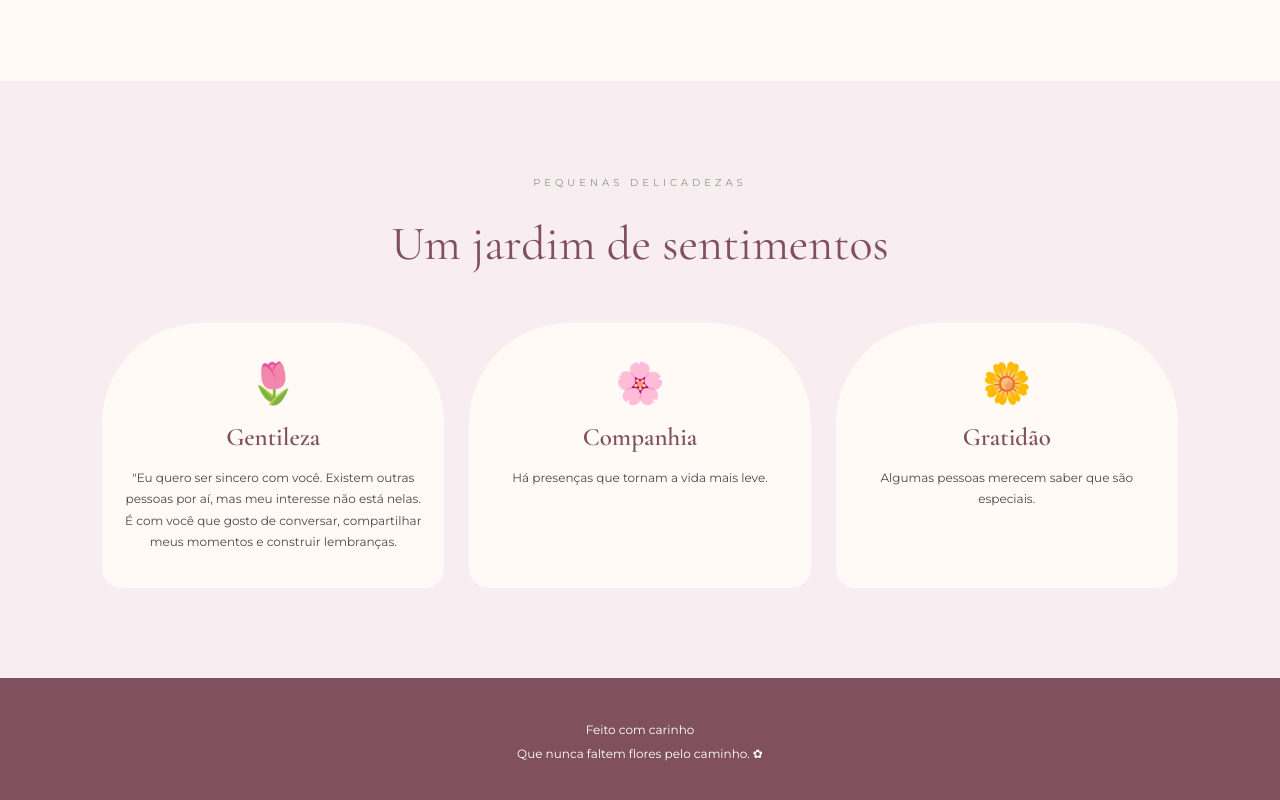
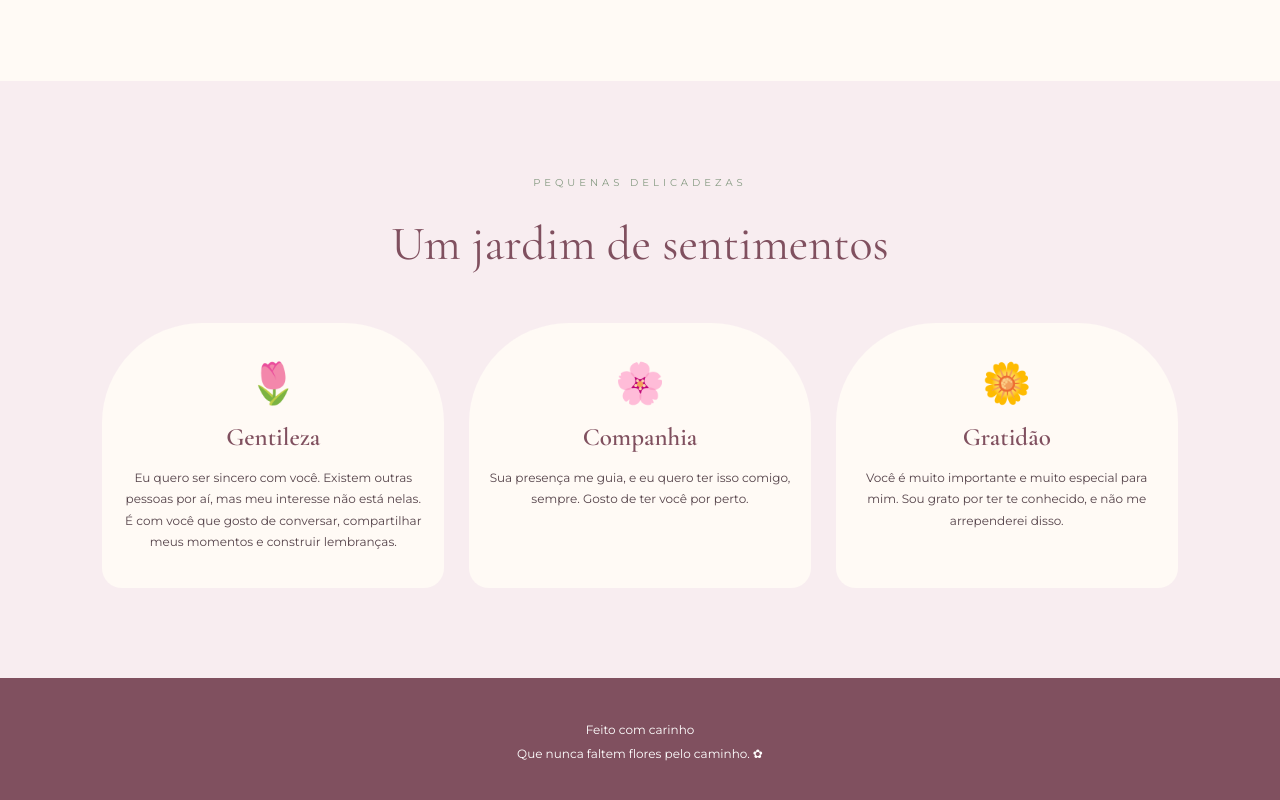
Before and after one commit to Luthier2006/Jardim-de-Karen, a plain HTML site: page index.html in a window 1280 px wide. Shown: the part 1345-2145 px from the top of the page. Drawn offline with nearby package versions, Linux system fonts and the light colour scheme.

Commit message:
Update index.html

```diff
--- a/index.html
+++ b/index.html
@@ -387,7 +387,7 @@ footer {
                 <article class="flor-card">
                     <span>🌷</span>
                     <h3>Gentileza</h3>
-                    <p>"Eu quero ser sincero com você.
+                    <p>Eu quero ser sincero com você.
                         Existem outras pessoas por aí, mas meu
                         interesse não está nelas.
                         É com você que gosto de conversar,
@@ -397,13 +397,16 @@ footer {
                 <article class="flor-card">
                     <span>🌸</span>
                     <h3>Companhia</h3>
-                    <p>Há presenças que tornam a vida mais leve.</p>
+                    <p>Sua presença me guia, e eu quero ter isso comigo, sempre.
+                    Gosto de ter você por perto.</p>
                 </article>
 
                 <article class="flor-card">
                     <span>🌼</span>
                     <h3>Gratidão</h3>
-                    <p>Algumas pessoas merecem saber que são especiais.</p>
+                    <p>Você é muito importante e muito especial para mim.
+                    Sou grato por ter te conhecido, e não me arrependerei
+                    disso.</p>
                 </article>
 
             </div>
```
